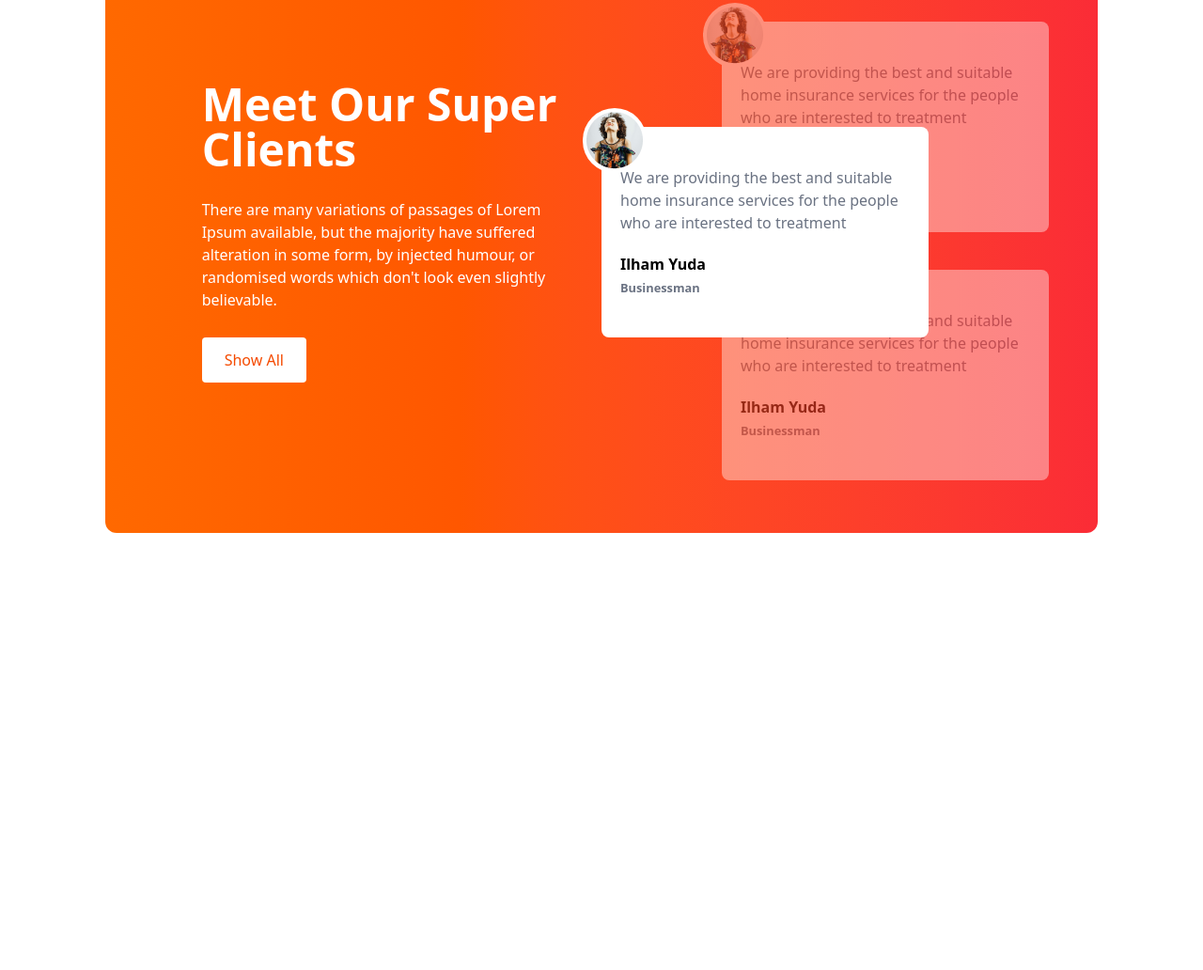
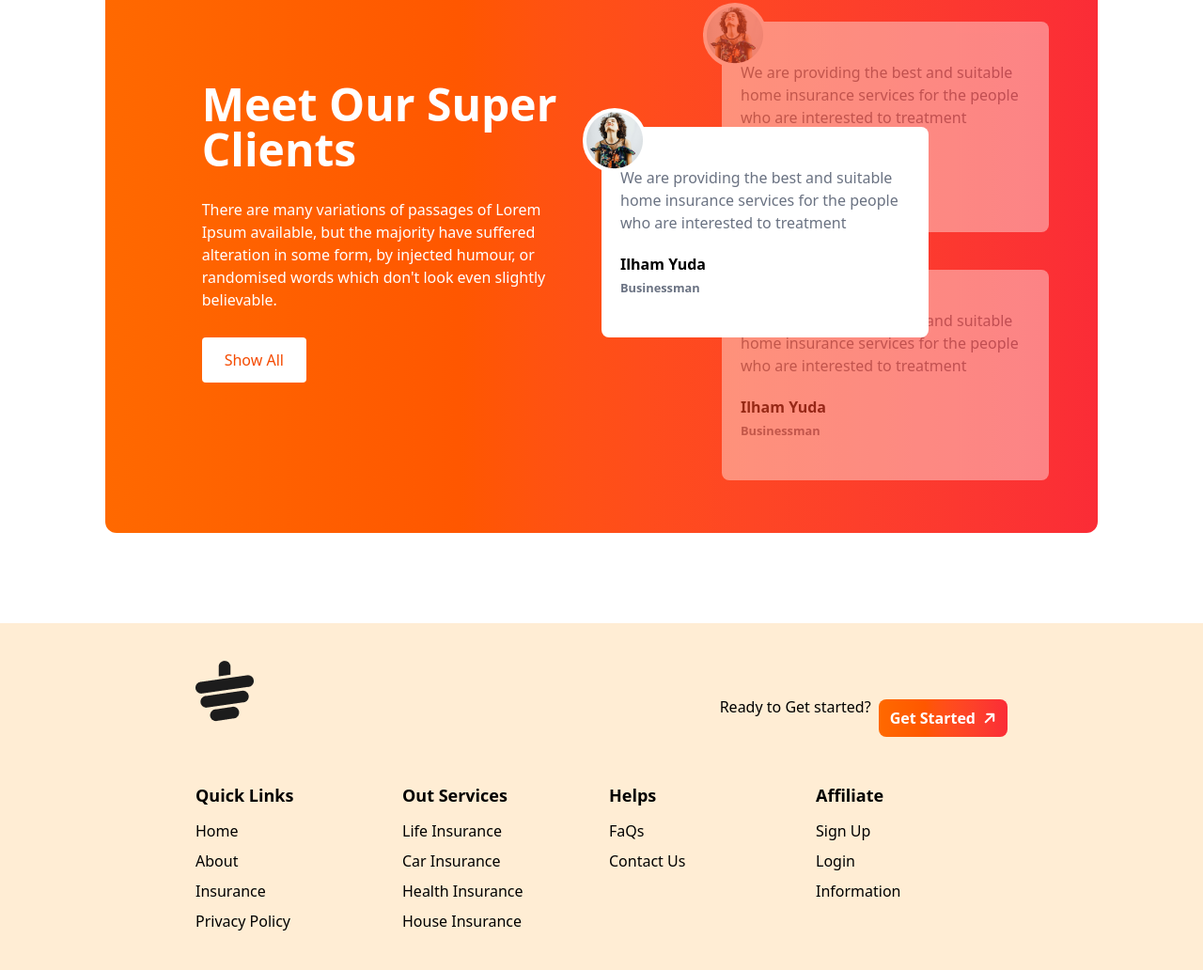
Before and after one commit to justMSARahat/Tea-House, a plain HTML site: page index.html in a window 1280 px wide. Shown: the part 1998-3030 px from the top of the page at 94% size. Before the commit the page ends 2661 px from the top, so only its background shows below. Drawn offline with nearby package versions, Linux system fonts and the light colour scheme.

Commit message:
Project Completed

```diff
--- a/index.html
+++ b/index.html
@@ -20,6 +20,9 @@
                 extend: {
                     colors: {
                         clifford: '#da373d',
+                    },
+                    fontFamily: {
+                        manrope: ['Manrope', 'sans-serif'],
                     }
                 }
             }
@@ -28,7 +31,7 @@
 
 </head>
 
-<body>
+<body class="font-manrope">
     <main class="max-w-screen-xl mx-auto px-16 lg:px-28">
         <!-- Header Section -->
         <header class="flex flex-col-reverse md:flex-row items-center justify-between pt-10 mb-20 gap-10 md:gap-0">
@@ -161,8 +164,7 @@
                 <div class=" relative py-24">
                     <div class="absolute z-10 top-48 md:top-52">
                         <!-- middle card -->
-                        <div
-                            class=" h-56 w-full md:w-3/4 bg-white text-black rounded-lg flex items-center px-5">
+                        <div class=" h-56 w-full md:w-3/4 bg-white text-black rounded-lg flex items-center px-5">
                             <div class="absolute -top-5 -left-5 bg-white rounded-full">
                                 <img class="p-1" src="./images/client.png" alt="">
                             </div>
@@ -214,7 +216,66 @@
 
         </section>
 
+        <!-- News Section -->
+        <section>
+
+        </section>
+
+
     </main>
+    <!-- Footer Section -->
+    <footer class="bg-orange-100 text-grey-700 py-10 px-4 md:px-16">
+        <div class="w-9/12 mx-auto">
+            <!-- logo -->
+            <div class="mb-8 flex justify-between items-center">
+                <img src="./images/cup.png" class="mb-8" alt="">
+                <div class="flex items-center gap-2 ">
+                    <h3>Ready to Get started? </h3>
+                    <button
+                        class="bg-gradient-to-r from-orange-500 to-red-500 px-3 py-2 rounded-lg text-white font-bold mt-6">
+                        Get Started<i class="fa-solid fa-arrow-right -rotate-45 ml-2"></i>
+                    </button>
+                </div>
+            </div>
+            <!-- links -->
+            <div class="grid grid-cols-1 md:grid-cols-2 lg:grid-cols-4 gap-4">
+                <!-- First column -->
+                 <div>
+                    <h3 class="font-semibold text-lg mb-3">Quick Links</h3>
+                    <ul class="space-y-2">
+                        <li class="hover:font-bold"><a href="#">Home</a></li>
+                        <li class="hover:font-bold"><a href="#">About</a></li>
+                        <li class="hover:font-bold"><a href="#">Insurance</a></li>
+                        <li class="hover:font-bold"><a href="#">Privacy Policy</a></li>
+                    </ul>
+                 </div>
+                 <div>
+                    <h3 class="font-semibold text-lg mb-3">Out Services</h3>
+                    <ul class="space-y-2">
+                        <li class="hover:font-bold"><a href="#">Life Insurance</a></li>
+                        <li class="hover:font-bold"><a href="#">Car Insurance</a></li>
+                        <li class="hover:font-bold"><a href="#">Health Insurance</a></li>
+                        <li class="hover:font-bold"><a href="#">House Insurance</a></li>
+                    </ul>
+                 </div>
+                 <div>
+                    <h3 class="font-semibold text-lg mb-3">Helps</h3>
+                    <ul class="space-y-2">
+                        <li class="hover:font-bold"><a href="#">FaQs</a></li>
+                        <li class="hover:font-bold"><a href="#">Contact Us</a></li>
+                    </ul>
+                 </div>
+                 <div>
+                    <h3 class="font-semibold text-lg mb-3">Affiliate</h3>
+                    <ul class="space-y-2">
+                        <li class="hover:font-bold"><a href="#">Sign Up</a></li>
+                        <li class="hover:font-bold"><a href="#">Login</a></li>
+                        <li class="hover:font-bold"><a href="#">Information</a></li>
+                    </ul>
+                 </div>
+            </div>
+        </div>
+    </footer>
 
 </body>
 
```
